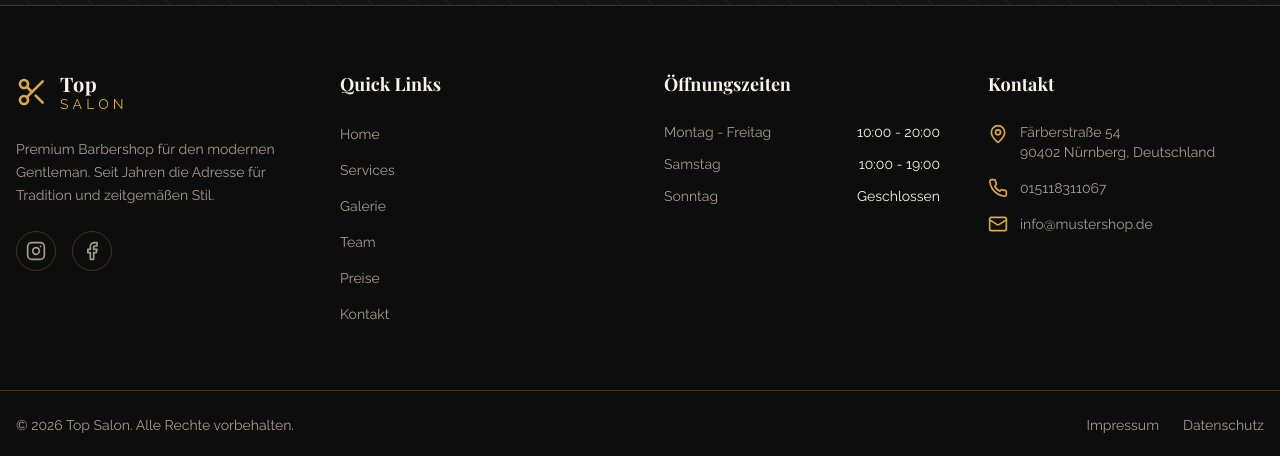
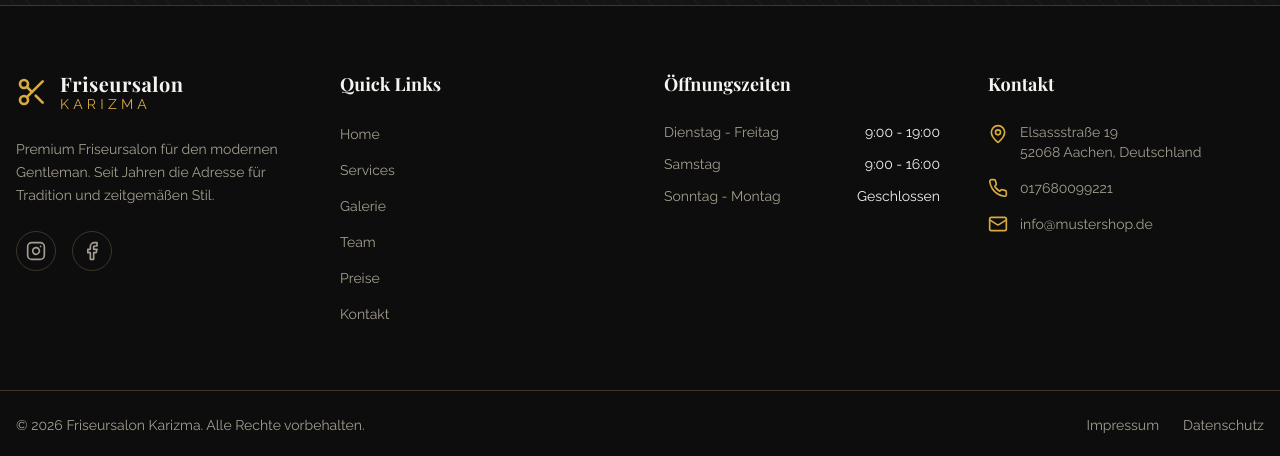
Before and after one commit to hbmarkofficial-business/Friseursalon-Karizma, a React (Vite) app: page / in a window 1280 px wide. Shown: the part 4579-5035 px from the top of the page. Built offline with nearby package versions, Linux system fonts and the light colour scheme.

Commit message:
Update Footer.tsx

```diff
--- a/src/components/Footer.tsx
+++ b/src/components/Footer.tsx
@@ -15,15 +15,15 @@ export const Footer = () => {
               <Scissors className="w-8 h-8 text-primary transition-transform duration-300 group-hover:rotate-45" />
               <div className="flex flex-col">
                 <span className="font-display text-xl font-bold text-foreground tracking-wide">
-                  Top
+                  Friseursalon
                 </span>
                 <span className="text-primary text-sm tracking-[0.3em] uppercase -mt-1">
-                  Salon
+                  Karizma
                 </span>
               </div>
             </Link>
             <p className="text-muted-foreground text-sm leading-relaxed">
-              Premium Barbershop für den modernen Gentleman.
+              Premium Friseursalon für den modernen Gentleman.
               Seit Jahren die Adresse für Tradition und zeitgemäßen Stil.
 
             </p>
@@ -82,16 +82,16 @@ export const Footer = () => {
             </h4>
             <ul className="space-y-3 text-sm">
               <li className="flex justify-between text-muted-foreground">
-                <span>Montag - Freitag</span>
-                <span className="text-foreground">10:00 - 20:00</span>
+                <span>Dienstag - Freitag</span>
+                <span className="text-foreground">9:00 - 19:00</span>
               </li>
             <li className="flex justify-between text-muted-foreground">
                 <span>Samstag</span>
-                <span className="text-foreground">10:00 - 19:00 </span>
+                <span className="text-foreground">9:00 - 16:00 </span>
               </li>
 
               <li className="flex justify-between text-muted-foreground">
-                <span>Sonntag</span>
+                <span>Sonntag - Montag</span>
                 <span className="text-foreground">Geschlossen</span>
               </li>
             </ul>
@@ -106,17 +106,17 @@ export const Footer = () => {
               <li className="flex items-start gap-3">
                 <MapPin className="w-5 h-5 text-primary shrink-0 mt-0.5" />
                 <span className="text-muted-foreground text-sm">
-                 Färberstraße 54<br />
-                  90402 Nürnberg, Deutschland
+                 Elsassstraße 19<br />
+                  52068 Aachen, Deutschland
                 </span>
               </li>
               <li className="flex items-center gap-3">
                 <Phone className="w-5 h-5 text-primary shrink-0" />
                 <a
-                  href="tel:015118311067"
+                  href="tel:017680099221"
                   className="text-muted-foreground hover:text-primary transition-colors text-sm"
                 >
-                015118311067
+                017680099221
                 </a>
               </li>
               <li className="flex items-center gap-3">
@@ -137,7 +137,7 @@ export const Footer = () => {
       <div className="border-t border-border">
         <div className="container mx-auto px-4 py-6 flex flex-col md:flex-row justify-between items-center gap-4">
           <p className="text-muted-foreground text-sm">
-            © {currentYear} Top Salon. Alle Rechte vorbehalten.
+            © {currentYear} Friseursalon Karizma. Alle Rechte vorbehalten.
           </p>
           <div className="flex gap-6 text-sm">
             <Link to="/impressum" className="text-muted-foreground hover:text-primary transition-colors">
```
